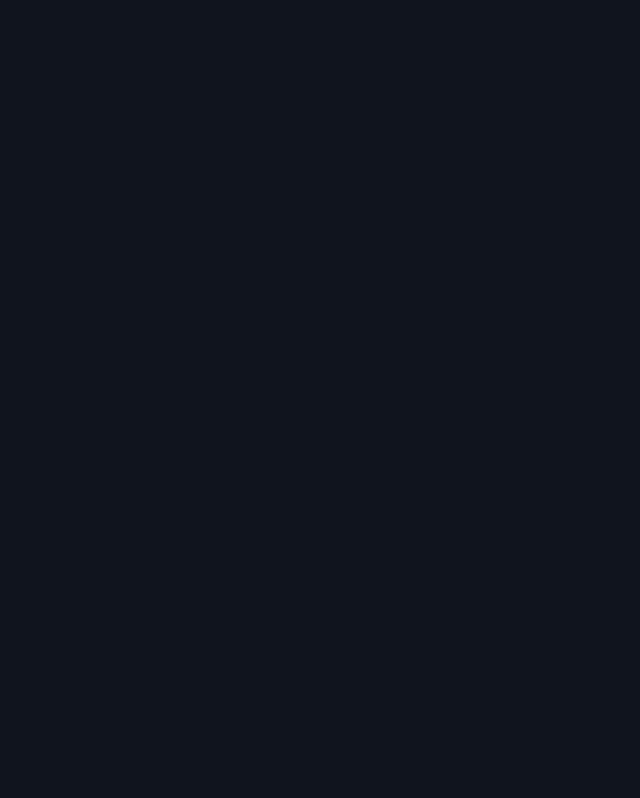
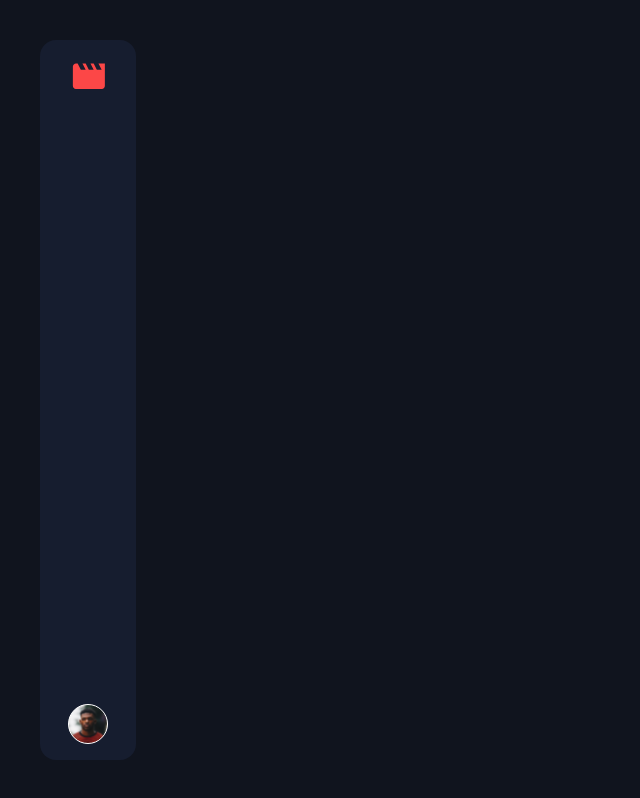
Before and after one commit to vivek091195/entertainment-web-app, a React (Create React App) app: page /dashboard in a window 1280 px wide. Before the commit this address had no page. Shown: the whole page, without its empty margins (0-640 px from the left). Built offline with nearby package versions, Linux system fonts and the light colour scheme.

Commit message:
Movie dashboard initial commit

```diff
--- a/src/App.js
+++ b/src/App.js
@@ -2,6 +2,7 @@ import "./App.css";
 import { BrowserRouter as Router, Routes, Route } from "react-router-dom";
 import GlobalStyle from "./GlobalStyle";
 import { Login } from "./components/Login/Login";
+import { Dashboard } from "./components/Dashboard/Dashboard";
 
 function App() {
   return (
@@ -9,6 +10,7 @@ function App() {
       <GlobalStyle />
       <Routes>
         <Route path="/login" element={<Login />} />
+        <Route path="/dashboard" element={<Dashboard />} />
       </Routes>
     </Router>
   );
--- /dev/null
+++ b/src/components/Dashboard/Dashboard.jsx
@@ -0,0 +1,13 @@
+import React from "react";
+import { Panel } from "../Panel/Panel";
+import { DashboardContainer } from "./Dashboard.style";
+
+const Dashboard = () => {
+  return (
+    <DashboardContainer>
+      <Panel />
+    </DashboardContainer>
+  );
+};
+
+export { Dashboard };
--- /dev/null
+++ b/src/components/Dashboard/Dashboard.style.js
@@ -0,0 +1,7 @@
+import styled from "styled-components";
+
+export const DashboardContainer = styled.div`
+  height: 100%;
+  width: 100%;
+  padding: 2.5rem;
+`;
--- a/src/components/Login/Login.jsx
+++ b/src/components/Login/Login.jsx
@@ -17,6 +17,8 @@ import {
   ErrorText,
   BrandLogo,
   ErrorIcon,
+  ErrorWindow,
+  Content,
 } from "./Login.style";
 
 const Login = () => {
@@ -25,6 +27,7 @@ const Login = () => {
     fields,
     formData,
     setMode,
+    loginErrorMessage,
     onFieldBlurHandler,
     onFieldChangeHandler,
     onSubmitClickHandler,
@@ -62,6 +65,11 @@ const Login = () => {
       </LogoWrapper>
       <LoginModal>
         <LoginTitle>{isLoginMode ? "Login" : "Sign Up"}</LoginTitle>
+        {loginErrorMessage ? (
+          <ErrorWindow>
+            <Content>{loginErrorMessage}</Content>
+          </ErrorWindow>
+        ) : null}
         <FormWrapper>{_renderFormFields(formData)}</FormWrapper>
         <SubmitButton type="submit" onClick={onSubmitClickHandler}>
           {isLoginMode ? "Login to your account" : "Create an account"}
--- a/src/components/Login/Login.style.js
+++ b/src/components/Login/Login.style.js
@@ -34,6 +34,19 @@ export const LoginTitle = styled.h1`
   color: ${COLORS.WHITE.shade1};
   font-size: ${TYPOGRAPHY.heading.l};
   font-weight: normal;
+`;
+
+export const ErrorWindow = styled.div`
+  width: 100%;
+  margin: 1rem 0 0.5rem;
+  padding: 1rem;
+  background: ${COLORS.YELLOW.shade1};
+  border-radius: 5px;
+`;
+
+export const Content = styled.div`
+  font-size: ${TYPOGRAPHY.body.s};
+  font-weight: bold;
 `;
 
 export const FormWrapper = styled.form`
--- a/src/components/Login/useLogin.js
+++ b/src/components/Login/useLogin.js
@@ -11,6 +11,7 @@ const useLogin = () => {
     [FIELDS_ENUM.PASSWORD]: "",
     [FIELDS_ENUM.REPEAT_PASSWORD]: "",
   });
+  const [loginErrorMessage, setLoginErrorMessage] = useState("");
 
   const onFieldBlurHandler = (key, { target }) => {
     if (!formData[key]) return;
@@ -60,6 +61,7 @@ const useLogin = () => {
       };
       const response = await apiInstance.post(Routes.login, reqBody);
     } catch (error) {
+      setLoginErrorMessage(error?.response?.data?.error);
       console.error("Error fetching data:", error);
     }
   };
@@ -72,11 +74,13 @@ const useLogin = () => {
       };
       const response = await apiInstance.post(Routes.register, reqBody);
     } catch (error) {
+      setLoginErrorMessage(error?.response?.data?.error);
       console.error("Error fetching data:", error);
     }
   };
 
   useEffect(() => {
+    setLoginErrorMessage("");
     setFormData(FormFields[mode]);
   }, [mode]);
 
@@ -85,6 +89,7 @@ const useLogin = () => {
     fields,
     formData,
     setMode,
+    loginErrorMessage,
     onFieldBlurHandler,
     onFieldChangeHandler,
     onSubmitClickHandler,
--- /dev/null
+++ b/src/components/Panel/Panel.jsx
@@ -0,0 +1,25 @@
+import React from "react";
+import { ReactComponent as Logo } from "../../assets/Movie.svg";
+import { ReactComponent as ProfileIcon } from "../../assets/ProfileIcon.svg";
+import {
+  BottomSection,
+  MiddleSection,
+  PanelContainer,
+  TopSection,
+} from "./Panel.style";
+
+const Panel = () => {
+  return (
+    <PanelContainer>
+      <TopSection>
+        <Logo />
+      </TopSection>
+      <MiddleSection></MiddleSection>
+      <BottomSection>
+        <ProfileIcon />
+      </BottomSection>
+    </PanelContainer>
+  );
+};
+
+export { Panel };
--- /dev/null
+++ b/src/components/Panel/Panel.style.js
@@ -0,0 +1,27 @@
+import styled from "styled-components";
+import { COLORS } from "../../styles/colors";
+
+export const PanelContainer = styled.div`
+  width: 6rem;
+  height: 100%;
+  border-radius: 1rem;
+  background-color: ${COLORS.BLUE.shade2};
+  display: flex;
+  flex-direction: column;
+`;
+
+export const TopSection = styled.div`
+  width: 100%;
+  height: 10%;
+  flex-shrink: 0;
+  display: flex;
+  justify-content: center;
+  align-items: center;
+`;
+
+export const MiddleSection = styled.div`
+  width: 100%;
+  flex-grow: 1;
+`;
+
+export const BottomSection = styled(TopSection)``;
--- a/src/styles/colors.js
+++ b/src/styles/colors.js
@@ -7,6 +7,9 @@ export const COLORS = {
   RED: {
     shade1: "#fc4747",
   },
+  YELLOW: {
+    shade1: "#d89d31",
+  },
   WHITE: {
     shade1: "#ffffff",
   },
```
Also changed, not shown: src/assets/ProfileIcon.svg (added).
